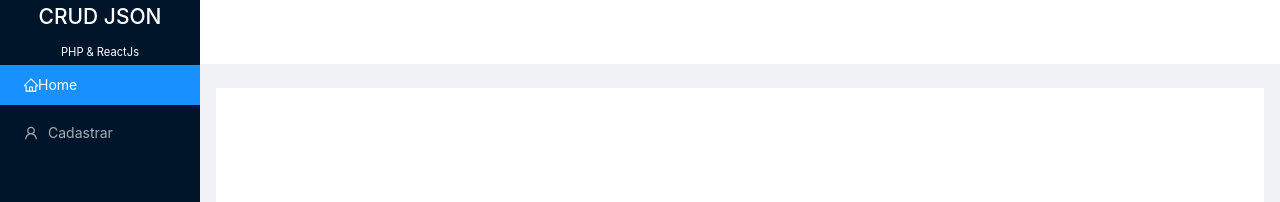
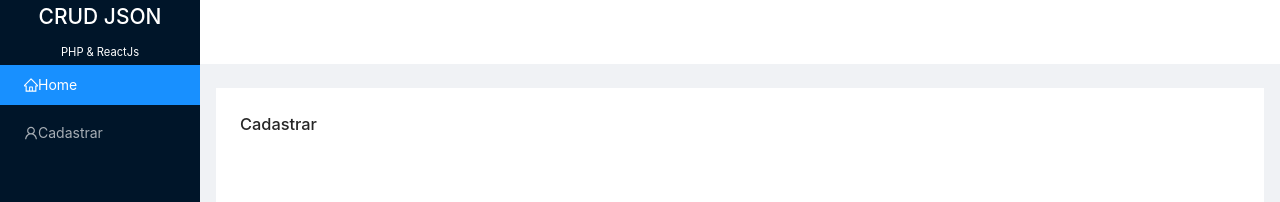
Before and after one commit to mrbrunelli/crud-json-php-react, a React (Create React App) app in the folder frontend/: page /cadastrar in a window 1280 px wide. Shown: the top 202 px of the page. Built offline with nearby package versions, Linux system fonts and the light colour scheme.

Commit message:
Adicionando rotas para cadastrar usuario.

```diff
--- a/frontend/src/Admin/index.js
+++ b/frontend/src/Admin/index.js
@@ -33,7 +33,7 @@
                         </Menu.Item>
                         <Menu.Item key="2">
                             <UserOutlined />
-                            <span className="nav-text">Cadastrar</span>
+                            <Link to="/cadastrar"><span className="nav-text">Cadastrar</span></Link>
                         </Menu.Item>
                     </Menu>
                 </Sider>
@@ -50,7 +50,7 @@
                 <code><a href="https://github.com/mrbrunelli/crud-json-php-react" target="_blank">Desenvolvido por Matheus R. Brunelli</a></code>
             </Footer>
         </Layout>
-            </Layout>
-        </div>
+            </Layout >
+        </div >
     )
 }
--- a/frontend/src/pages/Cadastrar/index.js
+++ b/frontend/src/pages/Cadastrar/index.js
@@ -0,0 +1,7 @@
+import React from 'react'
+
+export default function Cadastrar() {
+    return (
+        <h1>Cadastrar</h1>
+    )
+}
--- a/frontend/src/pages/Home/index.js
+++ b/frontend/src/pages/Home/index.js
@@ -2,7 +2,6 @@
 import { Button, Card } from 'antd';
 import { useHistory } from 'react-router-dom';
 import './styles.css'
-import axios from 'axios'
 
 import api from '../../services/api'
 
--- a/frontend/src/routes.js
+++ b/frontend/src/routes.js
@@ -3,6 +3,7 @@
 
 import Admin from './Admin'
 import Home from './pages/Home'
+import Cadastrar from './pages/Cadastrar'
 
 export default function Routes() {
     return (
@@ -10,6 +11,7 @@
             <Switch>
                 <Admin>
                     <Route path="/" exact component={Home} />
+                    <Route path="/cadastrar" component={Cadastrar} />
                 </Admin>
             </Switch>
         </BrowserRouter>
```
Lines whose indentation alone changed are shown as unchanged.
